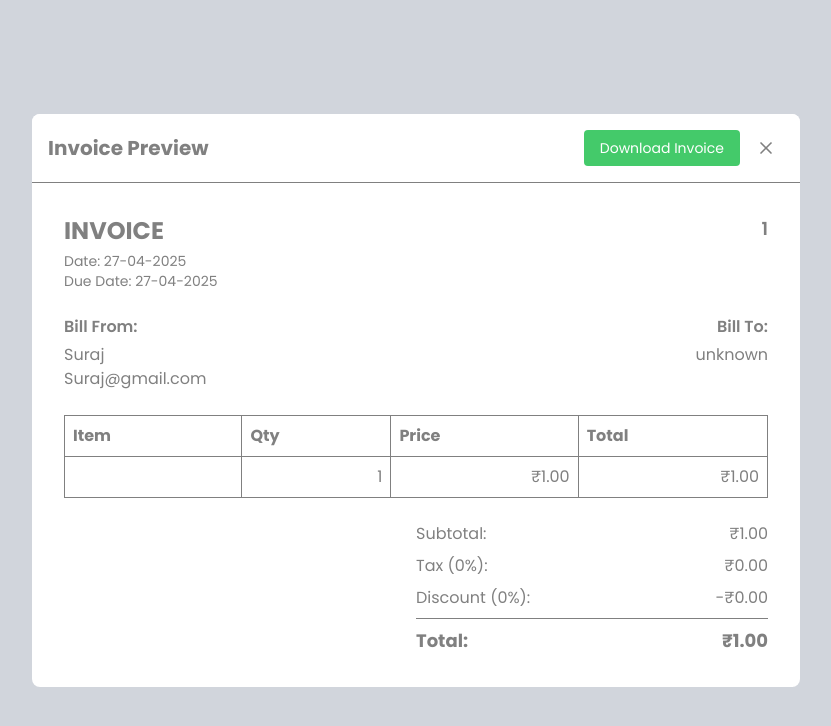
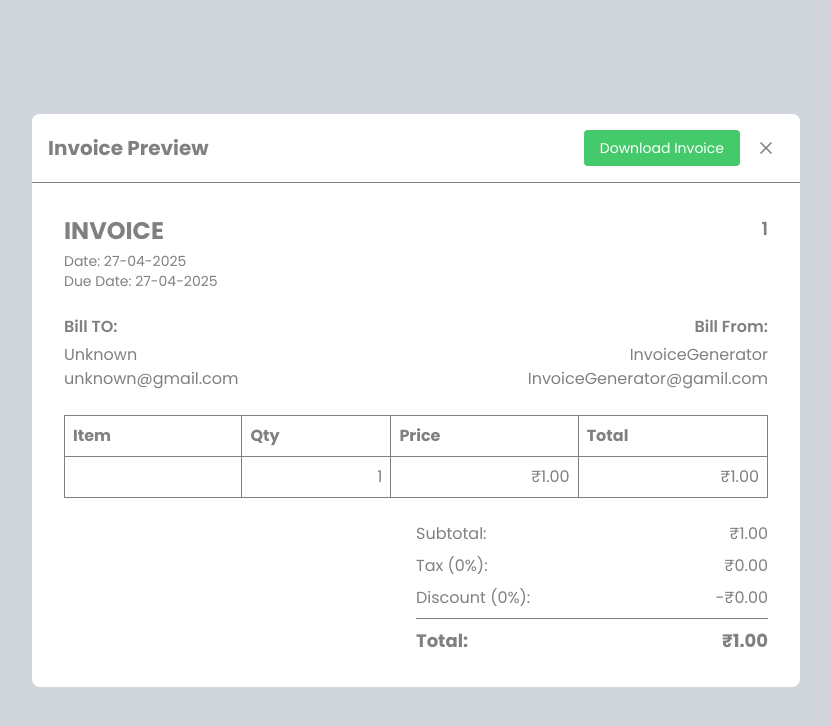
Before and after one commit to suraj-savle/Invoice-Generator, a React (Vite) app: page / in a window 1280 px wide. Both pictures are taken after a click on the button "Print Invoice". Shown: the top 726 px of the page, without its empty margins (224-1055 px from the left). Built offline with nearby package versions, Linux system fonts and the light colour scheme.

Commit message:
ready to deploy

```diff
--- a/src/components/PrintInvoice.jsx
+++ b/src/components/PrintInvoice.jsx
@@ -111,17 +111,17 @@ const InvoiceContent = ({
     </div>
 
     {/* From & To using flex */}
-    <div className="flex justify-between mb-6 print:flex-col">
+    <div className="flex justify-between mb-6 print:flex-col-reverse">
       <div>
-        <h2 className="font-semibold mb-1">Bill From:</h2>
-        <p>{invoiceData.from.name || "Suraj"}</p>
-        <p>{invoiceData.from.email || "Suraj@gmail.com"}</p>
+        <h2 className="font-semibold mb-1">Bill TO:</h2>
+        <p>{invoiceData.from.name || "Unknown"}</p>
+        <p>{invoiceData.from.email || "unknown@gmail.com"}</p>
         <p className="whitespace-pre-line">{invoiceData.from.add}</p>
       </div>
       <div className="text-right">
-        <h2 className="font-semibold mb-1">Bill To:</h2>
-        <p>{invoiceData.to.name || "unknown"}</p>
-        <p>{invoiceData.to.email}</p>
+        <h2 className="font-semibold mb-1">Bill From:</h2>
+        <p>{invoiceData.to.name || "InvoiceGenerator"}</p>
+        <p>{invoiceData.to.email || "InvoiceGenerator@gamil.com"}</p>
         <p className="whitespace-pre-line">{invoiceData.to.add}</p>
       </div>
     </div>
```
